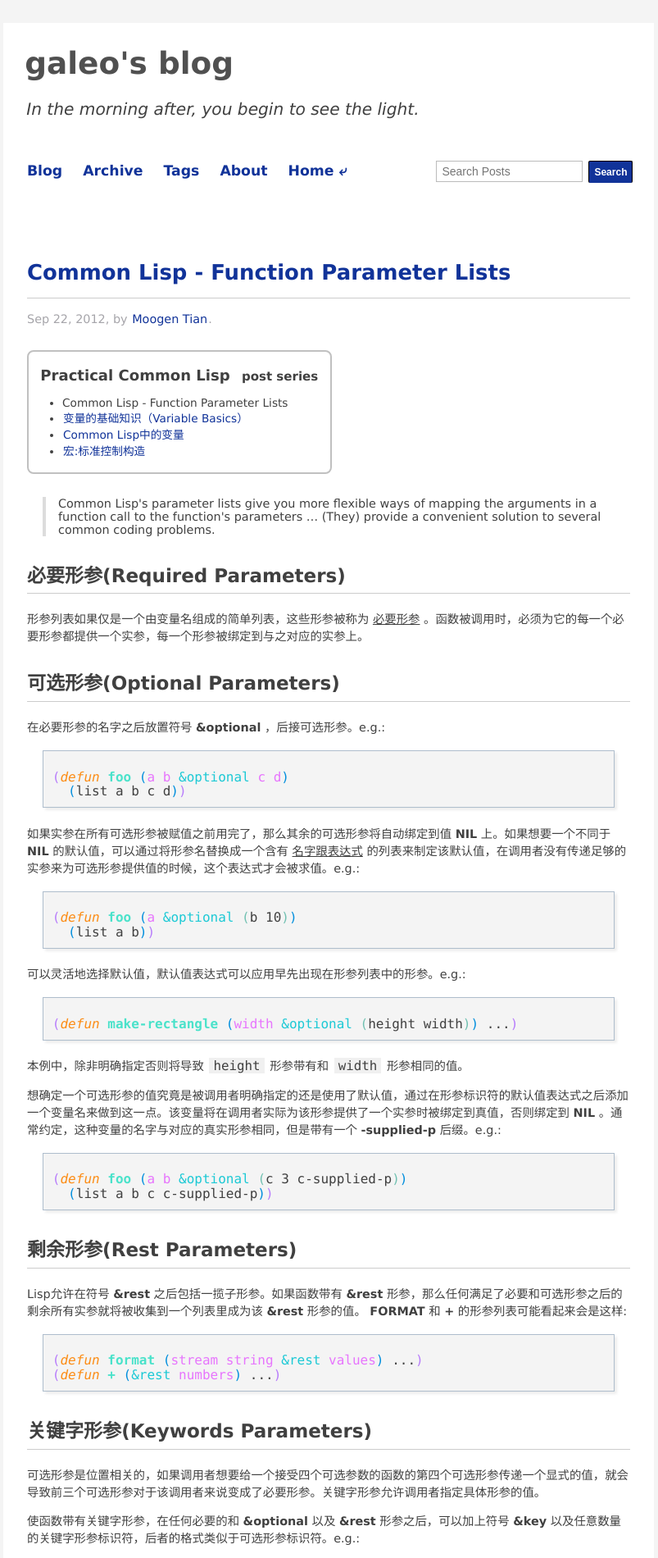
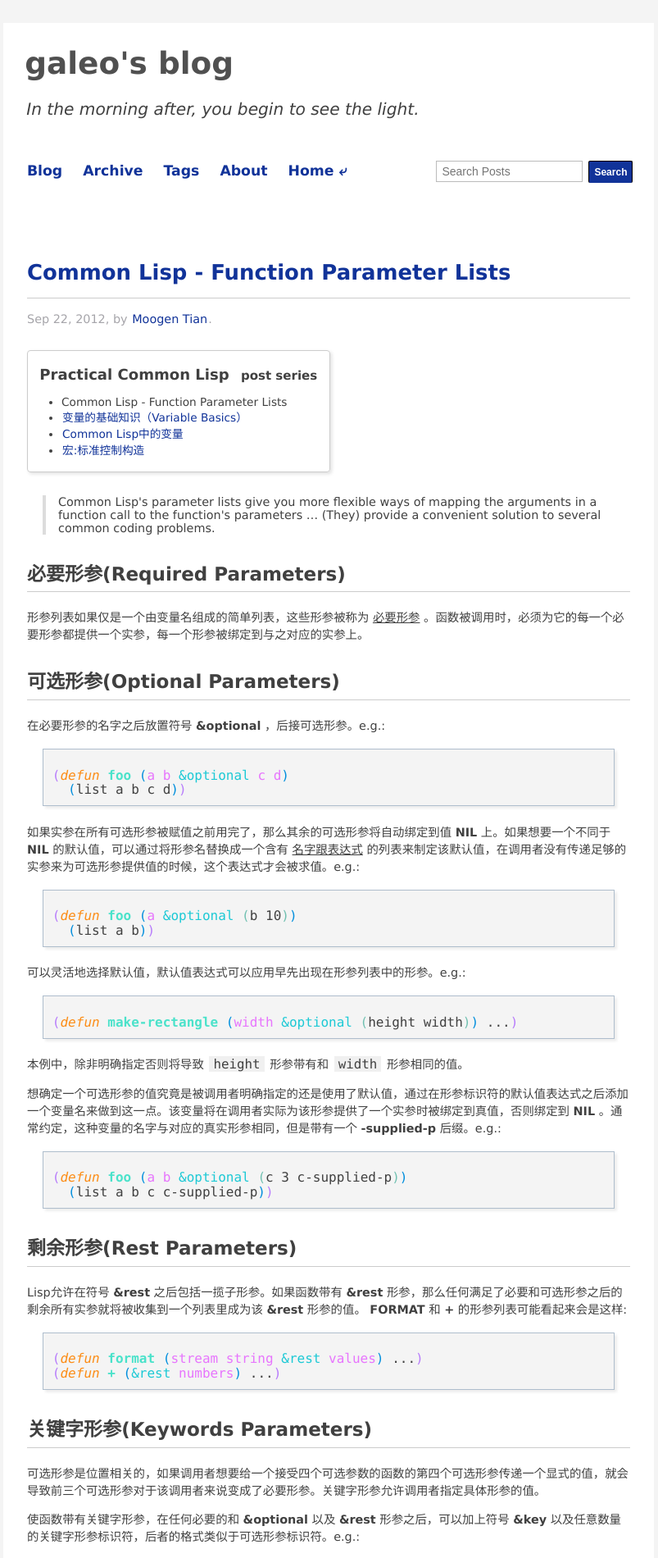
Before and after one commit to galeo/blog.galeo.me, a Jekyll site: the page built from _posts/2012-09-22-common-lisp-function-parameter-lists.html, in a window 1280 px wide. Shown: the top 1900 px of the page at 82% size, without its empty margins (239-1042 px from the left). Built offline with Jekyll 4.4.1, drawn with Linux system fonts in a browser that asks for light colours; Markdown is read by kramdown in place of the engine named in the settings; comment, search, counter and statistics services are not loaded.

Commit message:
style: some alterations for the post series box

```diff
--- a/static/css/blog-galeo-me.css
+++ b/static/css/blog-galeo-me.css
@@ -235,11 +235,12 @@ div.post span.post-date a.author {
 
 div.post .series {
   font-size: 95%;
-  border-radius: 8px;
-  border: 2px solid #c0c0c0;
   display: inline-block;
   margin-bottom: 1em;
-  padding: 0.2em 0.5em;
+  padding: .2em .5em;
+  border: 1px solid #ccc;
+  border-radius: 4px;
+  box-shadow: 2px 2px 4px #e0e0e0;
 }
 
 div.post .series h4 {
```
